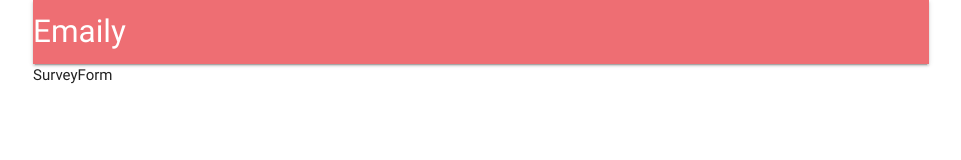
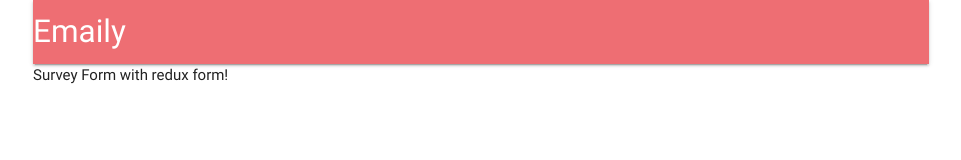
Before and after one commit to rizwanzaheer/Emaily_MERN_App, a React (Create React App) app in the folder client/: page /surveys/new in a window 1280 px wide. Shown: the top 160 px of the page, without its empty margins (159-1120 px from the left). Built offline with nearby package versions, Linux system fonts and the light colour scheme; no server answers.

Commit message:
adding details

```diff
--- a/client/src/components/surveys/SurveyForm.jsx
+++ b/client/src/components/surveys/SurveyForm.jsx
@@ -5,7 +5,7 @@ import { reduxForm } from "redux-form";
 
 class SurveyForm extends Component {
   render() {
-    return <div>SurveyForm</div>;
+    return <div>Survey Form with redux form!</div>;
   }
 }
 export default reduxForm({
```
